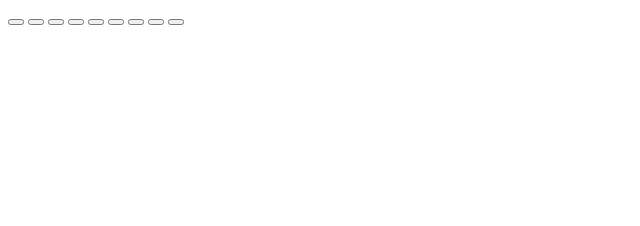
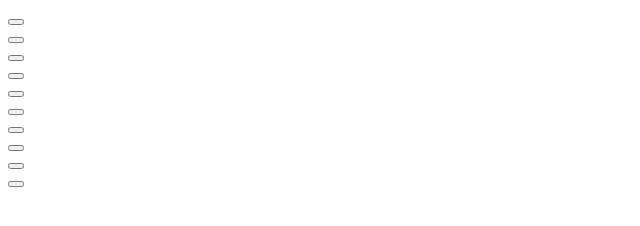
Before and after one commit to aarondevon/prime_weekend_challenge_02, a plain HTML site: page index.html in a window 1280 px wide. Shown: the whole page, without its empty margins (0-640 px from the left). Drawn offline with Linux system fonts and the light colour scheme.

Commit message:
Added buttons 2-10, generate button, and class array

```diff
--- a/app.js
+++ b/app.js
@@ -1,3 +1,5 @@
 /**
  * Created by aaronsawyer on 4/25/15.
  */
+
+var people = ["Erik", "Aaron", "Alicia", "Casie", "Clare", "Cody", "Jeanne", "Kaitlin", "Kelly", "Luke", "Mary", "Michael", "Michelle", "Rom", "Steve", "Terry", "Tracy", "Vince", "Brian", "Chelsea"];
--- a/index.html
+++ b/index.html
@@ -8,15 +8,17 @@
     <script src="app.js"></script>
 </head>
 <body>
-<button class="two"></button>
-<button class="three"></button>
-<button class="four"></button>
-<button class="five"></button>
-<button class="six"></button>
-<button class="seven"></button>
-<button class="eight"></button>
-<button class="nine"></button>
-<button class="ten"></button>
+    <div><button class="two"></button></div>
+    <div><button class="three"></button></div>
+    <div><button class="four"></button></div>
+    <div><button class="five"></button></div>
+    <div><button class="six"></button></div>
+    <div><button class="seven"></button></div>
+    <div><button class="eight"></button></div>
+    <div><button class="nine"></button></div>
+    <div><button class="ten"></button></div>
+
+    <div><button class="gen"></button></div>
 
 </body>
 </html>
```
